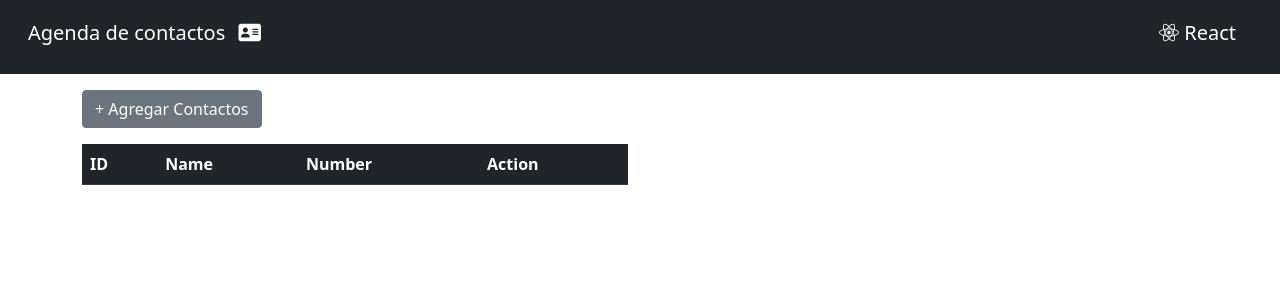
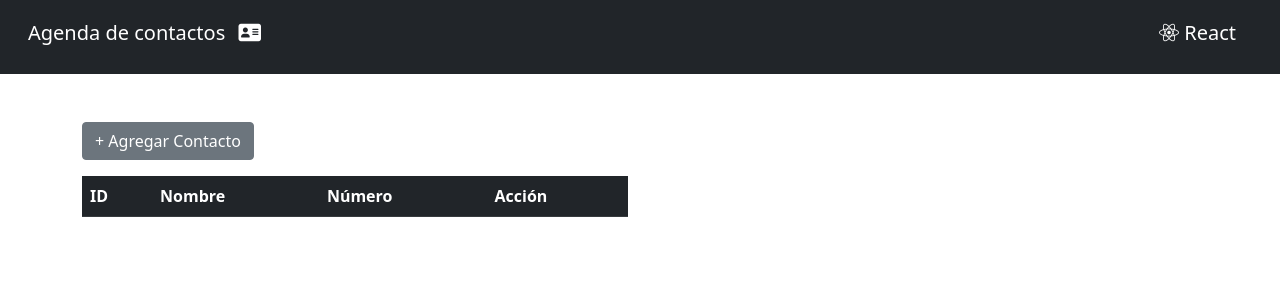
Before and after one commit to davidcicconi94/listado-personas-react, a React (Create React App) app: page / in a window 1280 px wide. Shown: the top 300 px of the page. Built offline with nearby package versions, Linux system fonts and the light colour scheme.

Commit message:
falta el footer y listo

```diff
--- a/package.json
+++ b/package.json
@@ -9,6 +9,7 @@
     "react": "^17.0.2",
     "react-dom": "^17.0.2",
     "react-scripts": "5.0.0",
+    "sweetalert2": "^11.4.4",
     "uuid": "^8.3.2",
     "web-vitals": "^0.2.4",
     "workbox-background-sync": "^5.1.4",
--- a/public/index.html
+++ b/public/index.html
@@ -22,7 +22,9 @@
     <!-- FA -->
     <script
     src="https://kit.fontawesome.com/4d41a94daf.js"
-    crossorigin="anonymous"
-  ></script>
+    crossorigin="anonymous">
+  </script>
+  <!-- Sweet Alert -->
+  <script src="//cdn.jsdelivr.net/npm/sweetalert2@11"></script>
   </body>
 </html>
--- a/src/Components/Contactos.jsx
+++ b/src/Components/Contactos.jsx
@@ -20,7 +20,7 @@ const Contactos = () => {
   const [formView, setFormView] = useState(false);
 
   return (
-    <div className="cotainer mt-3">
+    <div className="cotainer mt-5">
       <TablaContactos
         setFormView={setFormView}
         formView={formView}
--- a/src/Components/FormularioAdd.jsx
+++ b/src/Components/FormularioAdd.jsx
@@ -1,5 +1,6 @@
 import React from "react";
 import { useState } from "react";
+import Swal from "sweetalert2";
 import { v4 as uuid } from "uuid";
 
 const FormularioAdd = ({ dispatch }) => {
@@ -23,10 +24,23 @@ const FormularioAdd = ({ dispatch }) => {
 
   const handleAdd = () => {
     if (data.nombre === " " || data.numero === " ") {
-      alert("Vacio");
+      Swal.fire({
+        icon: "error",
+        title: "Error...",
+        text: "Alguno de los campos no ha sido completado.",
+      });
+
       return false;
     } else {
+      Swal.fire(
+        "¡Contacto Agregado!",
+        `${data.nombre} se agregó a tu agenda.`,
+        "success"
+      );
       dispatch(actionAdd);
+      data.nombre = " ";
+      data.numero = " ";
+
       return true;
     }
   };
@@ -44,6 +58,7 @@ const FormularioAdd = ({ dispatch }) => {
               type="text"
               className="form-control"
               autoComplete="off"
+              autoFocus
             />
           </label>
           <label className="mx-1 d-grid gap-2 mt-3">
--- a/src/Components/TablaContactos.jsx
+++ b/src/Components/TablaContactos.jsx
@@ -26,15 +26,15 @@ const TablaContactos = ({
               setFormView(!formView);
             }}
           >
-            {!formView ? "+ Agregar Contactos" : "- Cerrar Formulario"}
+            {!formView ? "+ Agregar Contacto" : "- Cerrar Formulario"}
           </button>
           <table className="table table-dark table-hover mt-3">
             <thead>
               <tr>
                 <th>ID</th>
-                <th>Name</th>
-                <th>Number</th>
-                <th>Action</th>
+                <th>Nombre</th>
+                <th>Número</th>
+                <th>Acción</th>
               </tr>
             </thead>
             <tbody>
```
Also changed, not shown: 1 other file (tests, documents, lock files or other folders).
